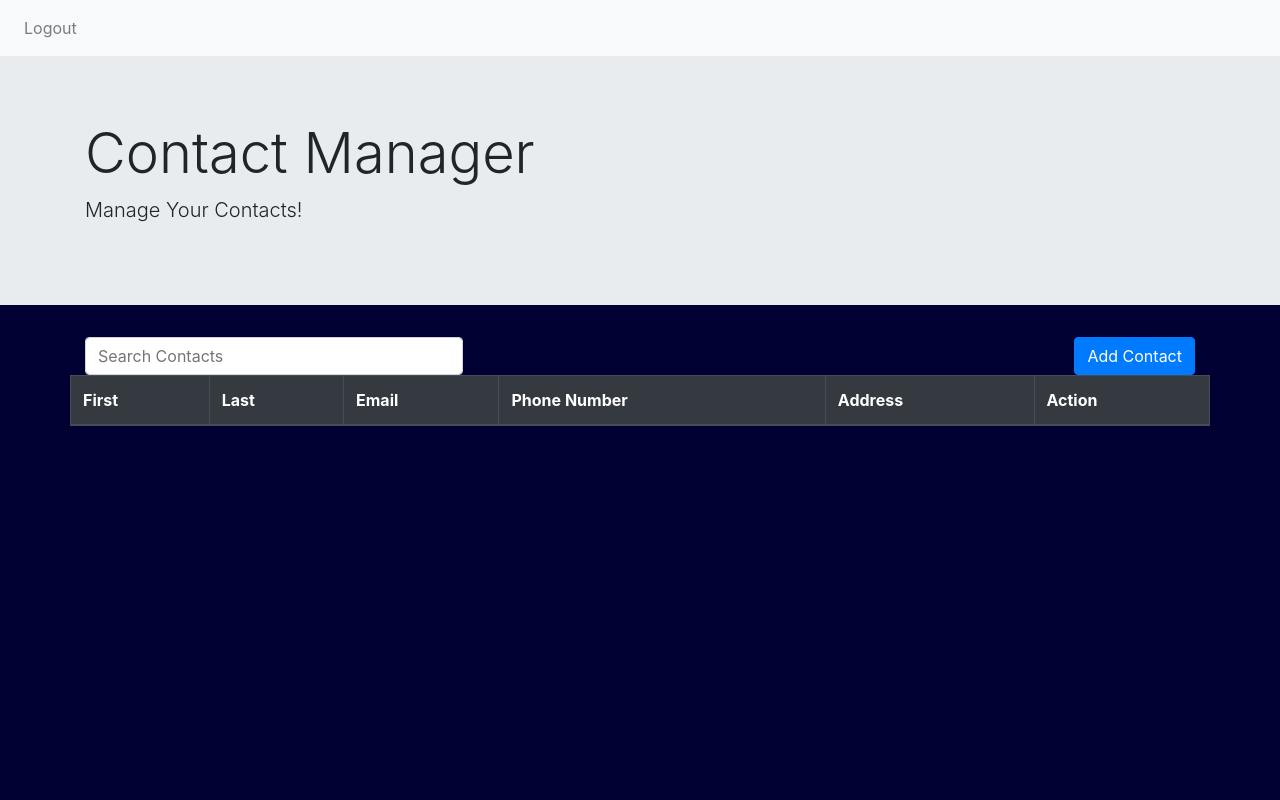
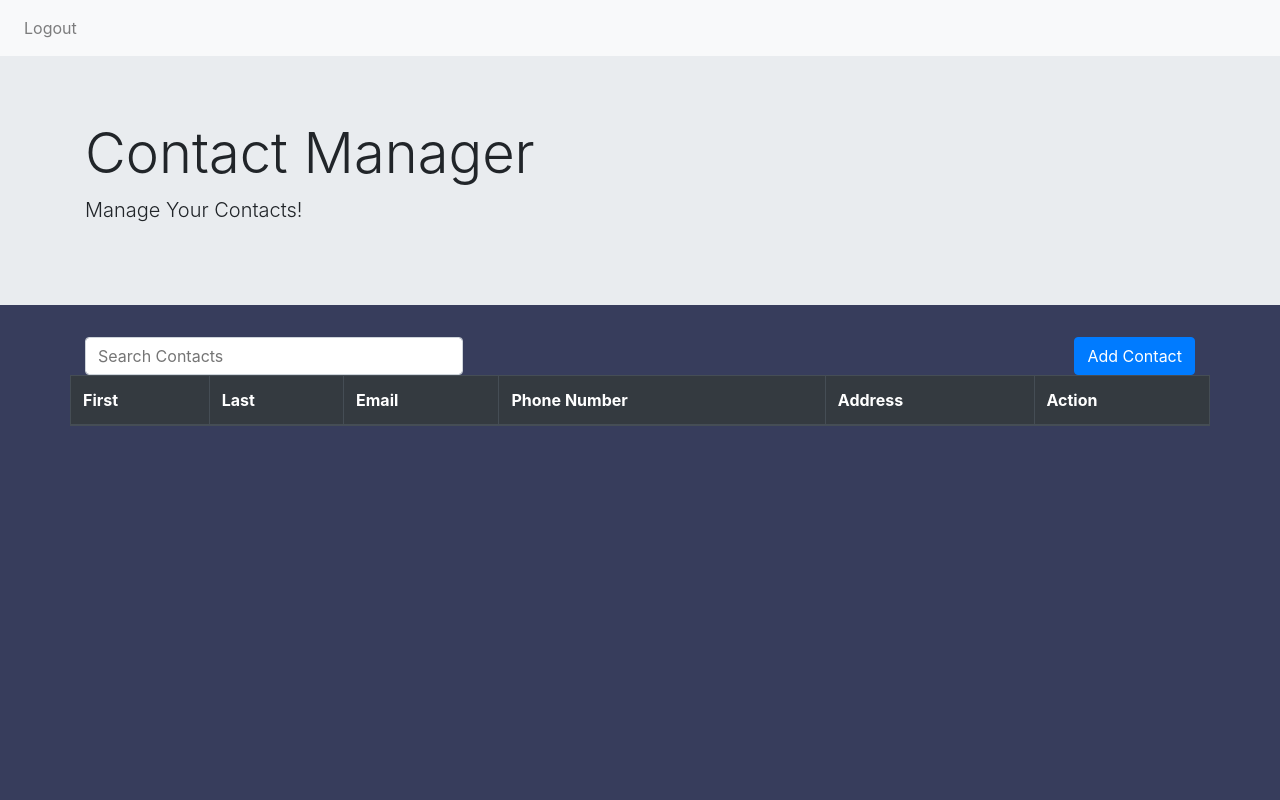
Before and after one commit to LuisLReyes/contactmanager, a PHP site: page /contact.php in a window 1280 px wide. Run offline with PHP 8.4, Linux system fonts and the light colour scheme; the visitor is signed in with stand-in values (Sample User, id 1); lists and menus that the app fills with data are empty; some libraries are stand-ins or nearby versions.

Commit message:
Update contactsPage.css

```diff
--- a/css/contactsPage.css
+++ b/css/contactsPage.css
@@ -4,7 +4,7 @@ body {
 }
 
 .bgblue{
-  background-color: #000033;
+  background-color: #373D5C;
 }
 
 .sbar {
```
